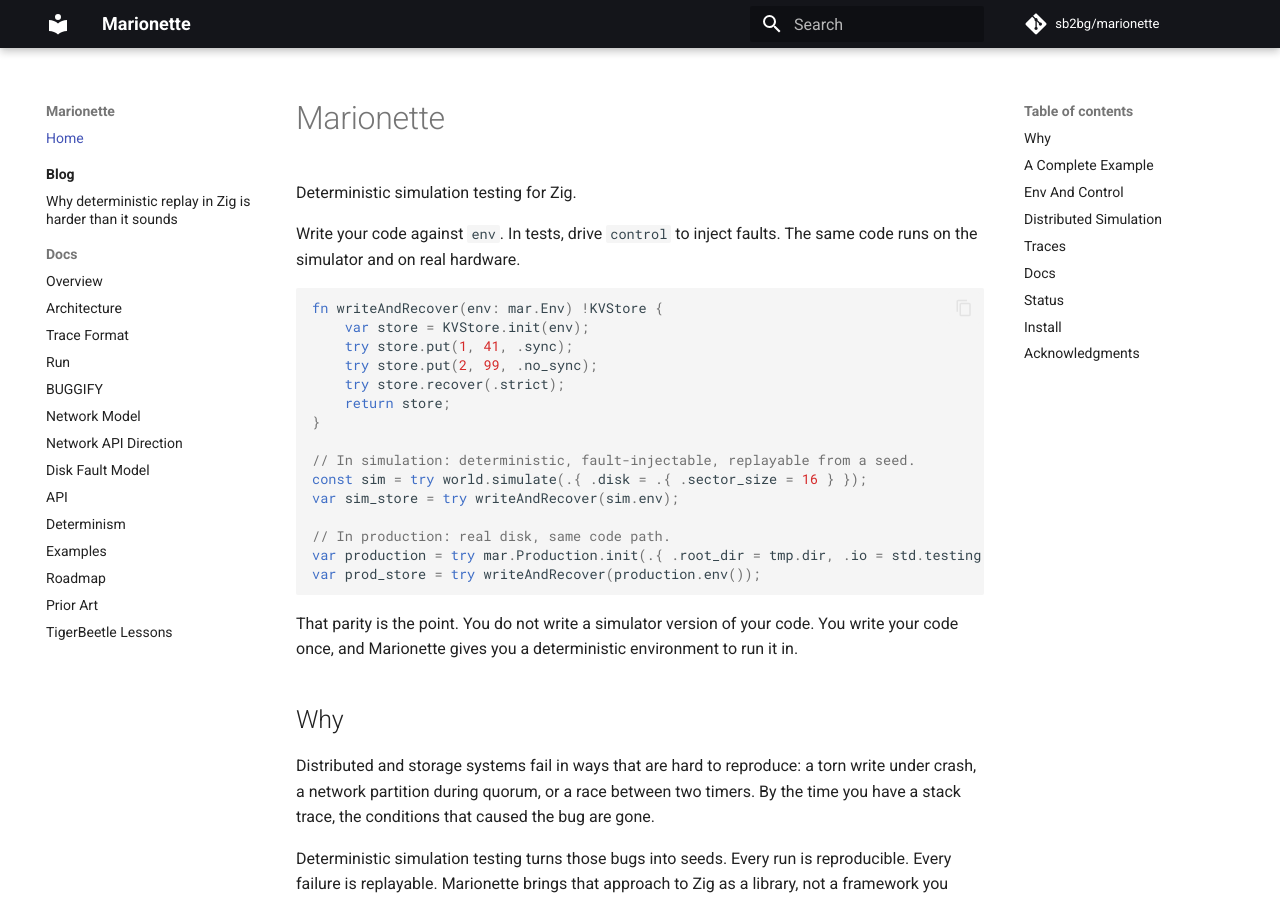
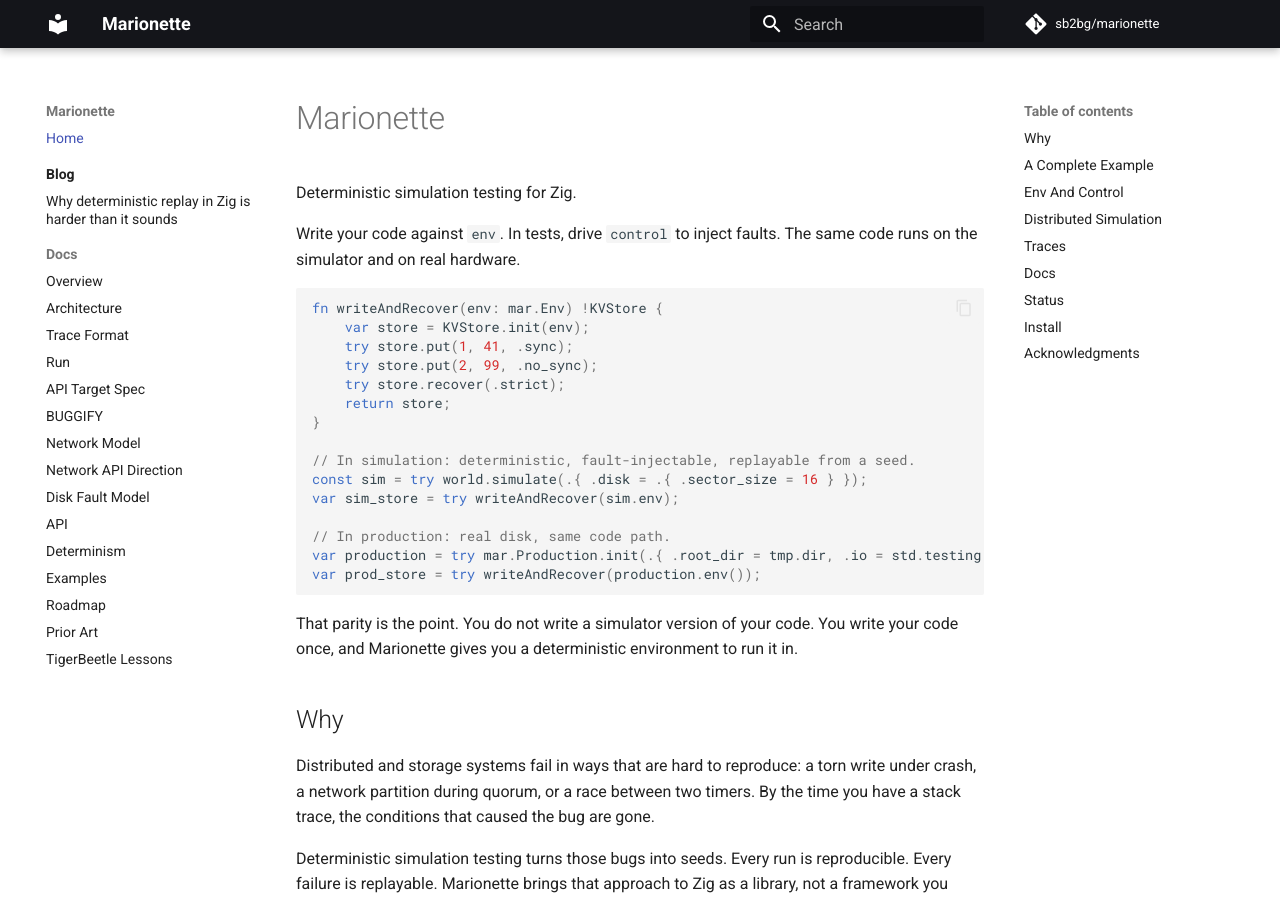
Before and after one commit to sb2bg/marionette, an MkDocs documentation site: the page built from docs/index.md, in a window 1280 px wide and 900 px high. Built offline with MkDocs 1.6.1 and Material for MkDocs 9.7.7, drawn with Linux system fonts in a browser that asks for light colours; comment, search, counter and statistics services are not loaded.

Commit message:
docs: add api target page to nav

```diff
--- a/mkdocs.yml
+++ b/mkdocs.yml
@@ -33,6 +33,7 @@ nav:
       - Architecture: architecture.md
       - Trace Format: trace-format.md
       - Run: run.md
+      - API Target Spec: api-target.md
       - BUGGIFY: buggify.md
       - Network Model: network.md
       - Network API Direction: network-api.md
```
